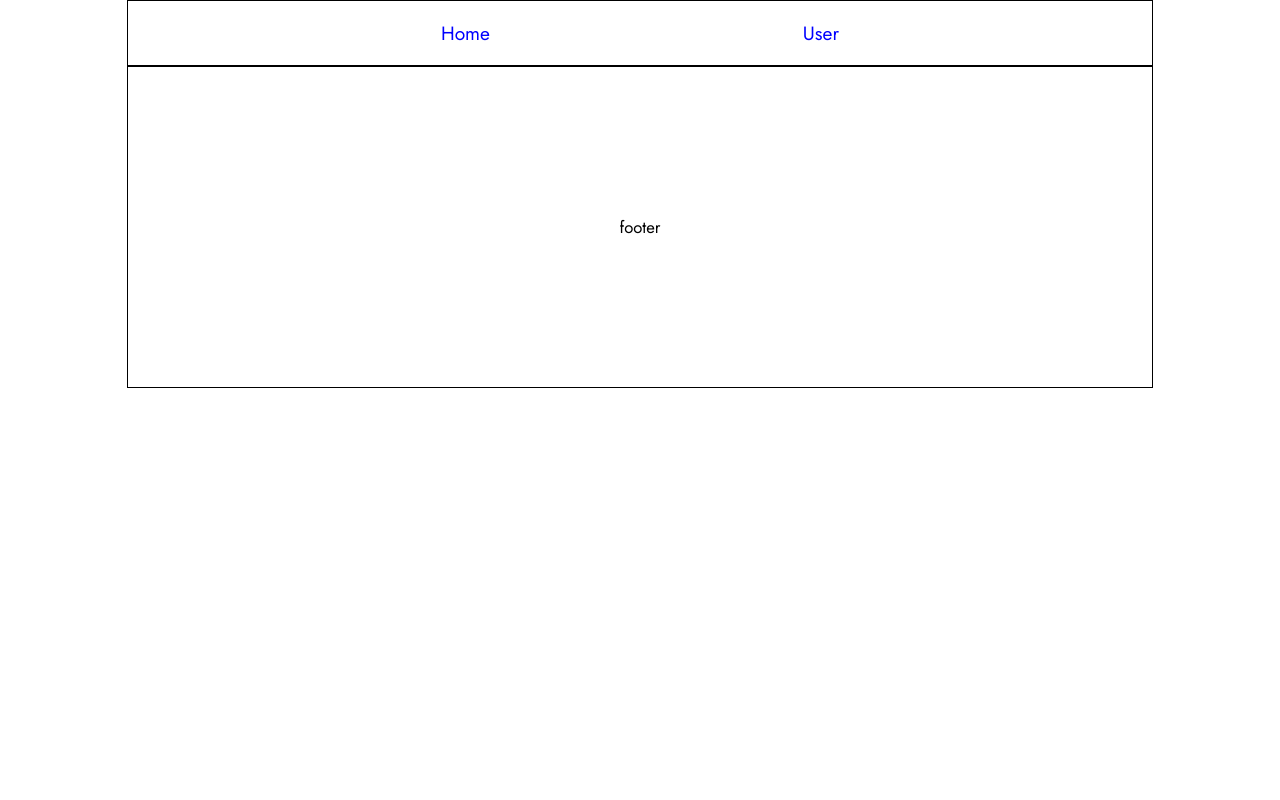
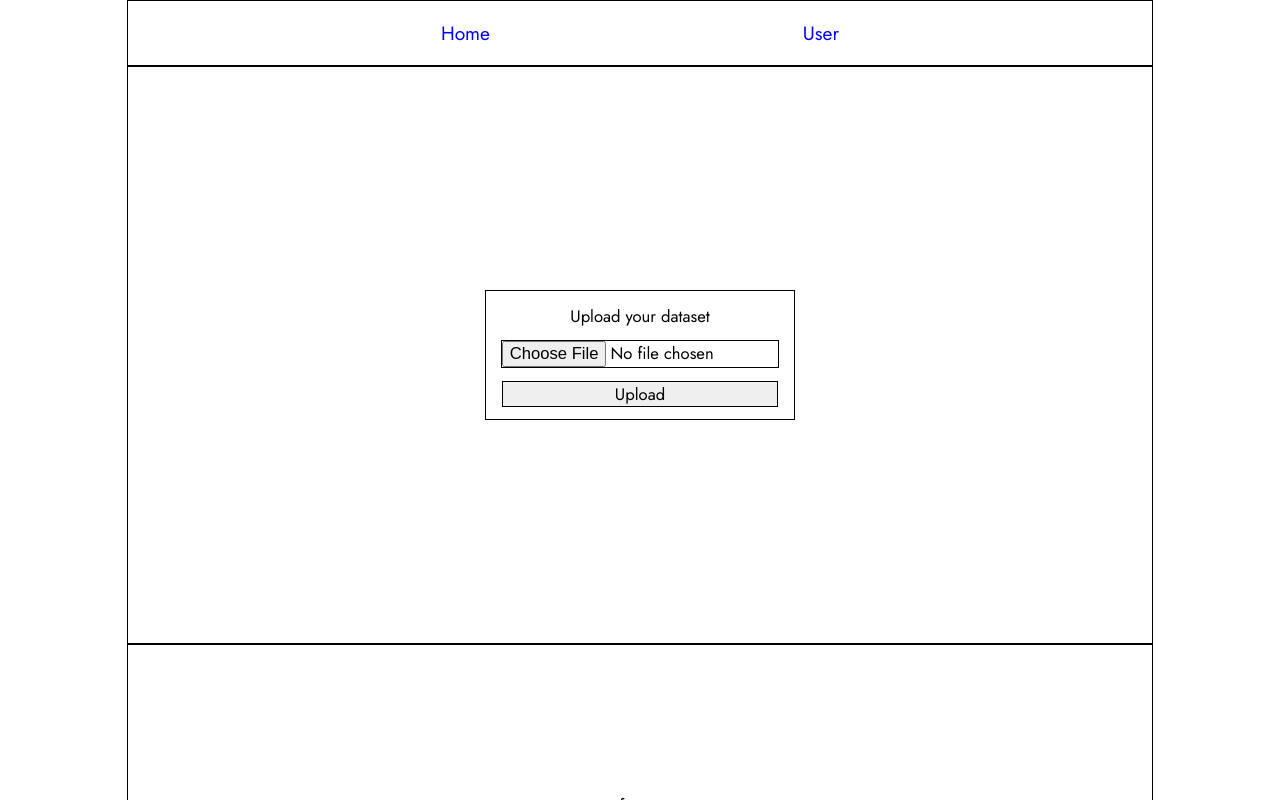
Before and after one commit to MokuaEnock/Neural-forge-frontend, a React (Create React App) app: page /user in a window 1280 px wide. Shown: the top 800 px of the page. Built offline with nearby package versions, Linux system fonts and the light colour scheme.

Commit message:
add form to upload file

```diff
--- a/src/pages/User/User.css
+++ b/src/pages/User/User.css
@@ -0,0 +1,26 @@
+#user {
+    height: 45vw;
+    border: thin solid black;
+    width: 100%;
+    display: flex;
+    flex-direction: row;
+    align-items: center;
+    justify-content: center;
+}
+
+form {
+    border: thin solid black;
+    width: 30%;
+    height: 10vw;
+    font-size: 1.3vw;
+    display: flex;
+    flex-direction: column;
+    align-items: center;
+    justify-content: space-evenly;
+}
+
+form>input {
+    width: 90%;
+    font-size: 1.3vw;
+    border: thin solid black;
+}
--- a/src/pages/User/User.jsx
+++ b/src/pages/User/User.jsx
@@ -1,5 +1,13 @@
 import "./User.css";
 
 export default function User() {
-  return <main></main>;
+  return (
+    <main id="user">
+      <form>
+        <label>Upload your dataset</label>
+        <input type="file" accept=".csv" />
+        <input type="submit" value="Upload" />
+      </form>
+    </main>
+  );
 }
```
